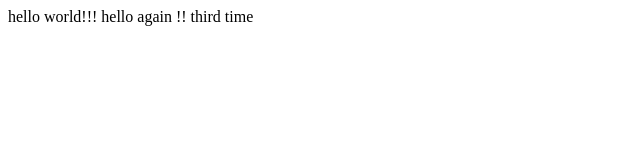
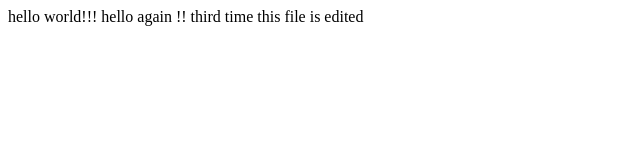
Before and after one commit to darshparikh/leec0, a plain HTML site: page hello.html in a window 1280 px wide. Shown: the whole page, without its empty margins (0-640 px from the left). Drawn offline with Linux system fonts and the light colour scheme.

Commit message:
added another feature

```diff
--- a/hello.html
+++ b/hello.html
@@ -5,5 +5,6 @@
 </head>
 <body>
 	hello world!!! hello again !! third time
+        this file is edited
 </body>
 </html>
```
